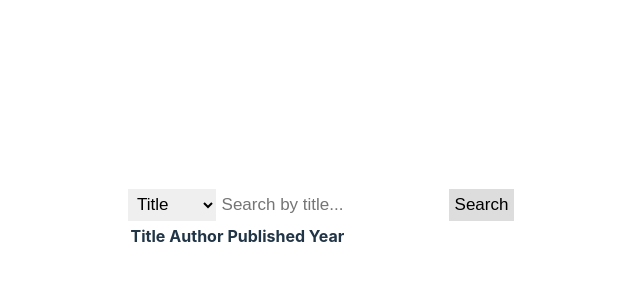
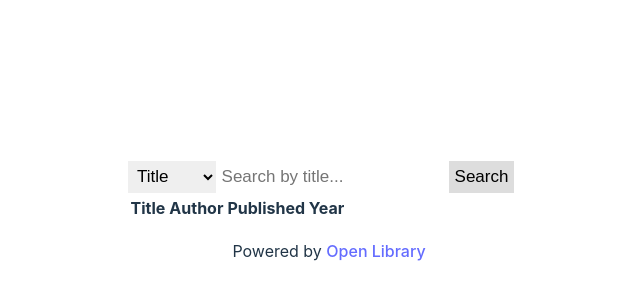
Before and after one commit to DianaEri/books-library, a React (Vite) app: page / in a window 1280 px wide. Shown: the part 184-484 px from the top of the page, without its empty margins (311-951 px from the left). Built offline with nearby package versions, Linux system fonts and the light colour scheme.

Commit message:
added footer

```diff
--- a/src/App.jsx
+++ b/src/App.jsx
@@ -128,6 +128,9 @@ function App() {
           <p><strong>Subjects:</strong> {selectedResult.subjects}</p>
         </div>
       )}
+      <footer>
+        <p>Powered by <a href="https://openlibrary.org">Open Library</a></p>
+      </footer>
     </div>
   );
 }
```
